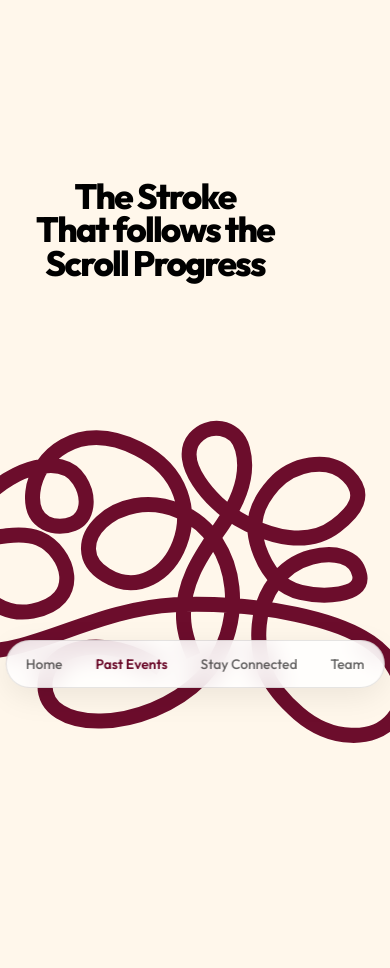
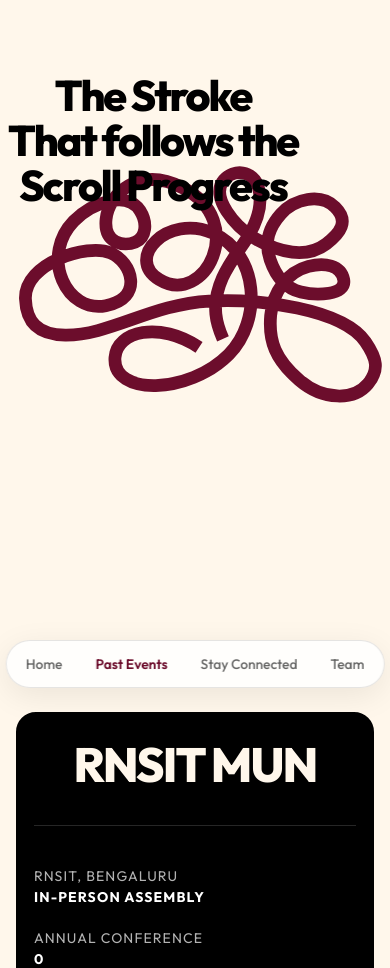
Before and after one commit to Karthikprasadm/MUN, a website built with Vite: page past-events.html in a window 390 px wide. Shown: the part 132-1100 px from the top of the page. Built offline with nearby package versions, Linux system fonts and the light colour scheme.

Commit message:
Optimize past events page layout, text size, and centering for mobile devices

```diff
--- a/past-events.html
+++ b/past-events.html
@@ -216,6 +216,37 @@
     .info-text strong {
       color: #ffffff;
     }
+
+    /* Mobile Phone Sizing and Centering Tweaks */
+    @media (max-width: 480px) {
+      .scroll-container {
+        height: 200vh !important;
+        padding: 0 16px !important;
+        overflow-x: hidden !important;
+      }
+      .scroll-svg {
+        left: -2.5vw !important;
+        right: auto !important;
+        width: 105vw !important;
+        height: auto !important;
+        top: 300px !important;
+      }
+      .header-container {
+        justify-content: flex-start !important;
+        padding: 205px 20px 0 20px !important;
+        transform: translateX(-42px) !important; /* Center heading more cleanly on narrow screens */
+      }
+      .title {
+        font-size: clamp(2.5rem, 11vw, 3.8rem) !important;
+        line-height: 1.05 !important;
+      }
+      .footer-card {
+        top: 100vh !important;
+        width: calc(100% - 32px) !important;
+        padding: 30px 16px 16px 16px !important;
+        border-radius: 20px !important;
+      }
+    }
   </style>
 </head>
 <body>
@@ -304,6 +335,14 @@
 
       // 2. Exact Scroll progress calculation from reference page
       const path = document.getElementById('scroll-path');
+      const svg = document.querySelector('.scroll-svg');
+
+      if (window.innerWidth <= 480) {
+        // Crop SVG viewBox horizontal margins to scale up the curves, keeping them fully inside the viewport
+        svg.setAttribute('viewBox', '360 0 900 2319');
+        // Increase stroke weight to make the curves look bold and thick on mobile
+        path.setAttribute('stroke-width', '28');
+      }
 
       function updatePathProgress() {
         const scrollY = window.scrollY;
```
